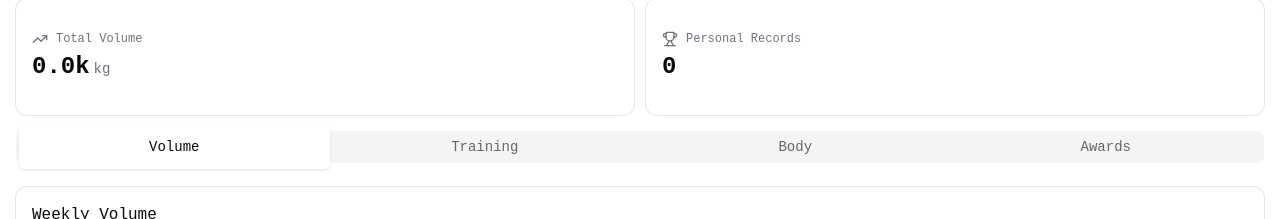
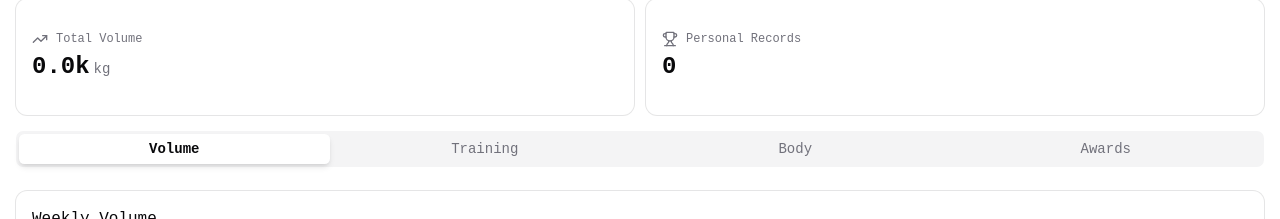
Before and after one commit to Wil-Collier/Inertia, a React (Vite) app: page /progress in a window 1280 px wide. Shown: the part 190-409 px from the top of the page. Built offline with nearby package versions, Linux system fonts and the light colour scheme.

Commit message:
Update tabs component with animated indicator
Add animated indicator to tabs for a smoother visual transition between
selected tabs. Also refactors styles for better maintainability.

```diff
--- a/src/components/ui/tabs.tsx
+++ b/src/components/ui/tabs.tsx
@@ -24,7 +24,7 @@ function Tabs({
 }
 
 const tabsListVariants = cva(
-  "rounded-lg p-[3px] group-data-horizontal/tabs:h-8 data-[variant=line]:rounded-none group/tabs-list text-muted-foreground inline-flex w-fit items-center justify-center group-data-[orientation=vertical]/tabs:h-fit group-data-[orientation=vertical]/tabs:flex-col",
+  "rounded-lg p-[3px] group-data-[orientation=horizontal]/tabs:h-9 data-[variant=line]:rounded-none group/tabs-list text-muted-foreground inline-flex w-fit items-center justify-center group-data-[orientation=vertical]/tabs:h-fit group-data-[orientation=vertical]/tabs:flex-col relative",
   {
     variants: {
       variant: {
@@ -38,9 +38,24 @@ const tabsListVariants = cva(
   }
 )
 
+function TabsIndicator({ className, ...props }: TabsPrimitive.Indicator.Props) {
+  return (
+    <TabsPrimitive.Indicator
+      className={cn(
+        "absolute left-0 w-[var(--active-tab-width)] translate-x-[var(--active-tab-left)] transition-all duration-300 ease-in-out z-0 pointer-events-none",
+        "group-data-[variant=default]/tabs-list:bg-background group-data-[variant=default]/tabs-list:rounded-md group-data-[variant=default]/tabs-list:shadow-md group-data-[variant=default]/tabs-list:h-[calc(100%-6px)] group-data-[variant=default]/tabs-list:top-[3px]",
+        "group-data-[variant=line]/tabs-list:bg-primary group-data-[variant=line]/tabs-list:bottom-0 group-data-[variant=line]/tabs-list:h-0.5",
+        className
+      )}
+      {...props}
+    />
+  )
+}
+
 function TabsList({
   className,
   variant = "default",
+  children,
   ...props
 }: TabsPrimitive.List.Props & VariantProps<typeof tabsListVariants>) {
   return (
@@ -49,7 +64,10 @@ function TabsList({
       data-variant={variant}
       className={cn(tabsListVariants({ variant }), className)}
       {...props}
-    />
+    >
+      {children}
+      <TabsIndicator />
+    </TabsPrimitive.List>
   )
 }
 
@@ -58,10 +76,7 @@ function TabsTrigger({ className, ...props }: TabsPrimitive.Tab.Props) {
     <TabsPrimitive.Tab
       data-slot="tabs-trigger"
       className={cn(
-        "gap-1.5 rounded-md border border-transparent px-2 py-2 min-h-11 text-sm font-medium group-data-[variant=default]/tabs-list:data-active:shadow-sm group-data-[variant=line]/tabs-list:data-active:shadow-none [&_svg:not([class*='size-'])]:size-4 focus-visible:border-ring focus-visible:ring-ring/50 focus-visible:outline-ring text-foreground/60 hover:text-foreground dark:text-muted-foreground dark:hover:text-foreground relative inline-flex h-[calc(100%-1px)] flex-1 items-center justify-center whitespace-nowrap transition-all group-data-[orientation=vertical]/tabs:w-full group-data-[orientation=vertical]/tabs:justify-start focus-visible:ring-[3px] focus-visible:outline-1 disabled:pointer-events-none disabled:opacity-50 [&_svg]:pointer-events-none [&_svg]:shrink-0",
-        "group-data-[variant=line]/tabs-list:bg-transparent group-data-[variant=line]/tabs-list:data-active:bg-transparent dark:group-data-[variant=line]/tabs-list:data-active:border-transparent dark:group-data-[variant=line]/tabs-list:data-active:bg-transparent",
-        "data-active:bg-background dark:data-active:text-foreground dark:data-active:border-input dark:data-active:bg-input/30 data-active:text-foreground",
-        "after:bg-foreground after:absolute after:opacity-0 after:transition-opacity group-data-[orientation=horizontal]/tabs:after:inset-x-0 group-data-[orientation=horizontal]/tabs:after:bottom-[-5px] group-data-[orientation=horizontal]/tabs:after:h-0.5 group-data-[orientation=vertical]/tabs:after:inset-y-0 group-data-[orientation=vertical]/tabs:after:-right-1 group-data-[orientation=vertical]/tabs:after:w-0.5 group-data-[variant=line]/tabs-list:data-active:after:opacity-100",
+        "gap-1.5 rounded-md px-3 py-1 text-sm font-medium [&_svg:not([class*='size-'])]:size-4 focus-visible:ring-ring/50 focus-visible:outline-ring text-muted-foreground hover:text-foreground data-[active]:text-foreground data-[active]:font-semibold relative inline-flex h-full flex-1 items-center justify-center whitespace-nowrap transition-colors focus-visible:ring-[3px] focus-visible:outline-1 disabled:pointer-events-none disabled:opacity-50 [&_svg]:pointer-events-none [&_svg]:shrink-0 z-10 transform-gpu",
         className
       )}
       {...props}
```
